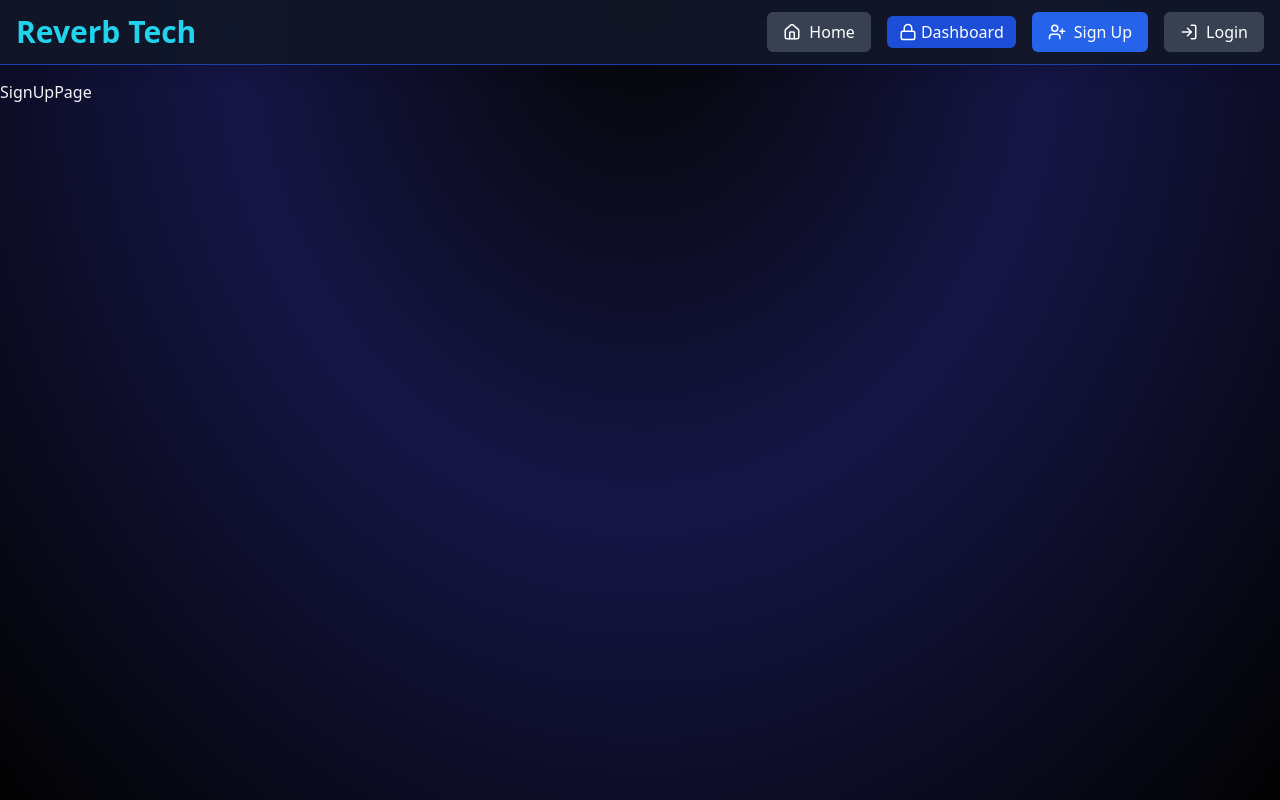
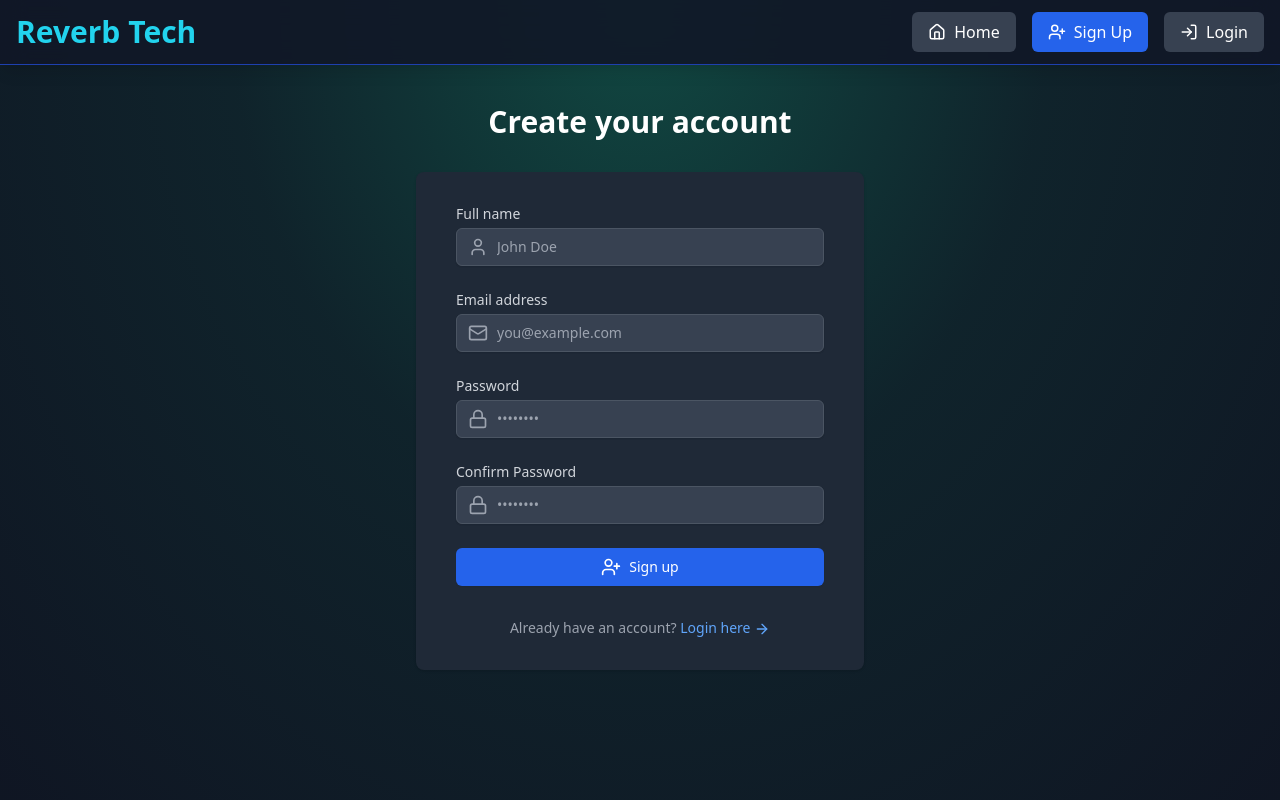
Before and after one commit to PeterMolope/Reverb-Tech, a React (Vite) app in the folder my-app/frontend/: page /signup in a window 1280 px wide. Built offline with nearby package versions, Linux system fonts and the light colour scheme.

Commit message:
Signup page implementation

```diff
--- a/my-app/frontend/src/App.jsx
+++ b/my-app/frontend/src/App.jsx
@@ -6,10 +6,18 @@
 
 function App() {
   return (
-    <div className="min-h-screen bg-zinc-900 font-sans antialiased text-gray-100">
+    // <div className="min-h-screen bg-zinc-900 font-sans antialiased text-gray-100">
+    //   <div className="absolute inset-0 overflow-hidden">
+    //     <div className="absolute inset-0">
+    //       <div className="absolute top-0 left-1/2 -translate-x-1/2 w-full h-full bg-[radial-gradient(ellipse_at_top,rgba(0,0,0,0.8)_0%,rgba(20,20,100,0.6)_45%,rgba(0,0,0,0.9)_100%)]" />
+    //     </div>
+    //   </div>
+
+    //   <div className="relative z-50 pt-20">
+    <div className="min-h-screen bg-gray-900 text-white relative overflow-hidden">
       <div className="absolute inset-0 overflow-hidden">
         <div className="absolute inset-0">
-          <div className="absolute top-0 left-1/2 -translate-x-1/2 w-full h-full bg-[radial-gradient(ellipse_at_top,rgba(0,0,0,0.8)_0%,rgba(20,20,100,0.6)_45%,rgba(0,0,0,0.9)_100%)]" />
+          <div className="absolute top-0 left-1/2 -translate-x-1/2 w-full h-full bg-[radial-gradient(ellipse_at_top,rgba(16,185,129,0.3)_0%,rgba(10,80,60,0.2)_45%,rgba(0,0,0,0.1)_100%)]" />
         </div>
       </div>
 
--- a/my-app/frontend/src/components/Navbar.jsx
+++ b/my-app/frontend/src/components/Navbar.jsx
@@ -12,7 +12,7 @@
 
 const Navbar = () => {
   const { user, logout } = useUserStore();
-  const isAdmin = true;
+  const isAdmin = user?.role === "admin";
   const { cart } = useCartStore();
 
   return (
--- a/my-app/frontend/src/pages/SignUpPage.jsx
+++ b/my-app/frontend/src/pages/SignUpPage.jsx
@@ -1,7 +1,191 @@
-import React from "react";
+import { useState } from "react";
+import { Link } from "react-router-dom";
+import { UserPlus, Mail, Lock, User, ArrowRight, Loader } from "lucide-react";
+import { motion } from "framer-motion";
+import { useUserStore } from "../stores/useUserStore";
 
 const SignUpPage = () => {
-  return <div>SignUpPage</div>;
+  const [formData, setFormData] = useState({
+    name: "",
+    email: "",
+    password: "",
+    confirmPassword: "",
+  });
+
+  const { signup, loading } = useUserStore();
+
+  const handleSubmit = (e) => {
+    e.preventDefault();
+    signup(formData);
+  };
+
+  return (
+    <div className="flex flex-col justify-center sm:px-6 lg:px-8">
+      <motion.div
+        className="sm:mx-auto sm:w-full sm:max-w-md"
+        initial={{ opacity: 0, y: -20 }}
+        animate={{ opacity: 1, y: 0 }}
+        transition={{ duration: 0.8 }}
+      >
+        <h2 className="mt-6 text-center text-3xl font-extrabold text-white-400">
+          Create your account
+        </h2>
+      </motion.div>
+
+      <motion.div
+        className="mt-8 sm:mx-auto sm:w-full sm:max-w-md"
+        initial={{ opacity: 0, y: 20 }}
+        animate={{ opacity: 1, y: 0 }}
+        transition={{ duration: 0.8, delay: 0.2 }}
+      >
+        <div className="bg-gray-800 py-8 px-4 shadow sm:rounded-lg sm:px-10">
+          <form onSubmit={handleSubmit} className="space-y-6">
+            <div>
+              <label
+                htmlFor="name"
+                className="block text-sm font-medium text-gray-300"
+              >
+                Full name
+              </label>
+              <div className="mt-1 relative rounded-md shadow-sm">
+                <div className="absolute inset-y-0 left-0 pl-3 flex items-center pointer-events-none">
+                  <User className="h-5 w-5 text-gray-400" aria-hidden="true" />
+                </div>
+                <input
+                  id="name"
+                  type="text"
+                  required
+                  value={formData.name}
+                  onChange={(e) =>
+                    setFormData({ ...formData, name: e.target.value })
+                  }
+                  className="block w-full px-3 py-2 pl-10 bg-gray-700 border border-gray-600 rounded-md shadow-sm
+									 placeholder-gray-400 focus:outline-none focus:ring-blue-500 focus:border-blue-500 sm:text-sm"
+                  placeholder="John Doe"
+                />
+              </div>
+            </div>
+
+            <div>
+              <label
+                htmlFor="email"
+                className="block text-sm font-medium text-gray-300"
+              >
+                Email address
+              </label>
+              <div className="mt-1 relative rounded-md shadow-sm">
+                <div className="absolute inset-y-0 left-0 pl-3 flex items-center pointer-events-none">
+                  <Mail className="h-5 w-5 text-gray-400" aria-hidden="true" />
+                </div>
+                <input
+                  id="email"
+                  type="email"
+                  required
+                  value={formData.email}
+                  onChange={(e) =>
+                    setFormData({ ...formData, email: e.target.value })
+                  }
+                  className=" block w-full px-3 py-2 pl-10 bg-gray-700 border border-gray-600
+									rounded-md shadow-sm
+									 placeholder-gray-400 focus:outline-none focus:ring-blue-500
+									 focus:border-blue-500 sm:text-sm"
+                  placeholder="you@example.com"
+                />
+              </div>
+            </div>
+
+            <div>
+              <label
+                htmlFor="password"
+                className="block text-sm font-medium text-gray-300"
+              >
+                Password
+              </label>
+              <div className="mt-1 relative rounded-md shadow-sm">
+                <div className="absolute inset-y-0 left-0 pl-3 flex items-center pointer-events-none">
+                  <Lock className="h-5 w-5 text-gray-400" aria-hidden="true" />
+                </div>
+                <input
+                  id="password"
+                  type="password"
+                  required
+                  value={formData.password}
+                  onChange={(e) =>
+                    setFormData({ ...formData, password: e.target.value })
+                  }
+                  className=" block w-full px-3 py-2 pl-10 bg-gray-700 border border-gray-600
+									rounded-md shadow-sm placeholder-gray-400 focus:outline-none focus:ring-blue-500 focus:border-blue-500 sm:text-sm"
+                  placeholder="••••••••"
+                />
+              </div>
+            </div>
+
+            <div>
+              <label
+                htmlFor="confirmPassword"
+                className="block text-sm font-medium text-gray-300"
+              >
+                Confirm Password
+              </label>
+              <div className="mt-1 relative rounded-md shadow-sm">
+                <div className="absolute inset-y-0 left-0 pl-3 flex items-center pointer-events-none">
+                  <Lock className="h-5 w-5 text-gray-400" aria-hidden="true" />
+                </div>
+                <input
+                  id="confirmPassword"
+                  type="password"
+                  required
+                  value={formData.confirmPassword}
+                  onChange={(e) =>
+                    setFormData({
+                      ...formData,
+                      confirmPassword: e.target.value,
+                    })
+                  }
+                  className=" block w-full px-3 py-2 pl-10 bg-gray-700 border
+									 border-gray-600 rounded-md shadow-sm placeholder-gray-400 focus:outline-none focus:ring-blue-500 focus:border-blue-500 sm:text-sm"
+                  placeholder="••••••••"
+                />
+              </div>
+            </div>
+
+            <button
+              type="submit"
+              className="w-full flex justify-center py-2 px-4 border border-transparent
+							rounded-md shadow-sm text-sm font-medium text-white bg-blue-600
+							 hover:bg-blue-700 focus:outline-none focus:ring-2 focus:ring-offset-2
+							  focus:ring-blue-500 transition duration-150 ease-in-out disabled:opacity-50"
+              disabled={loading}
+            >
+              {loading ? (
+                <>
+                  <Loader
+                    className="mr-2 h-5 w-5 animate-spin"
+                    aria-hidden="true"
+                  />
+                  Loading...
+                </>
+              ) : (
+                <>
+                  <UserPlus className="mr-2 h-5 w-5" aria-hidden="true" />
+                  Sign up
+                </>
+              )}
+            </button>
+          </form>
+
+          <p className="mt-8 text-center text-sm text-gray-400">
+            Already have an account?{" "}
+            <Link
+              to="/login"
+              className="font-medium text-blue-400 hover:text-blue-300"
+            >
+              Login here <ArrowRight className="inline h-4 w-4" />
+            </Link>
+          </p>
+        </div>
+      </motion.div>
+    </div>
+  );
 };
-
 export default SignUpPage;
```
